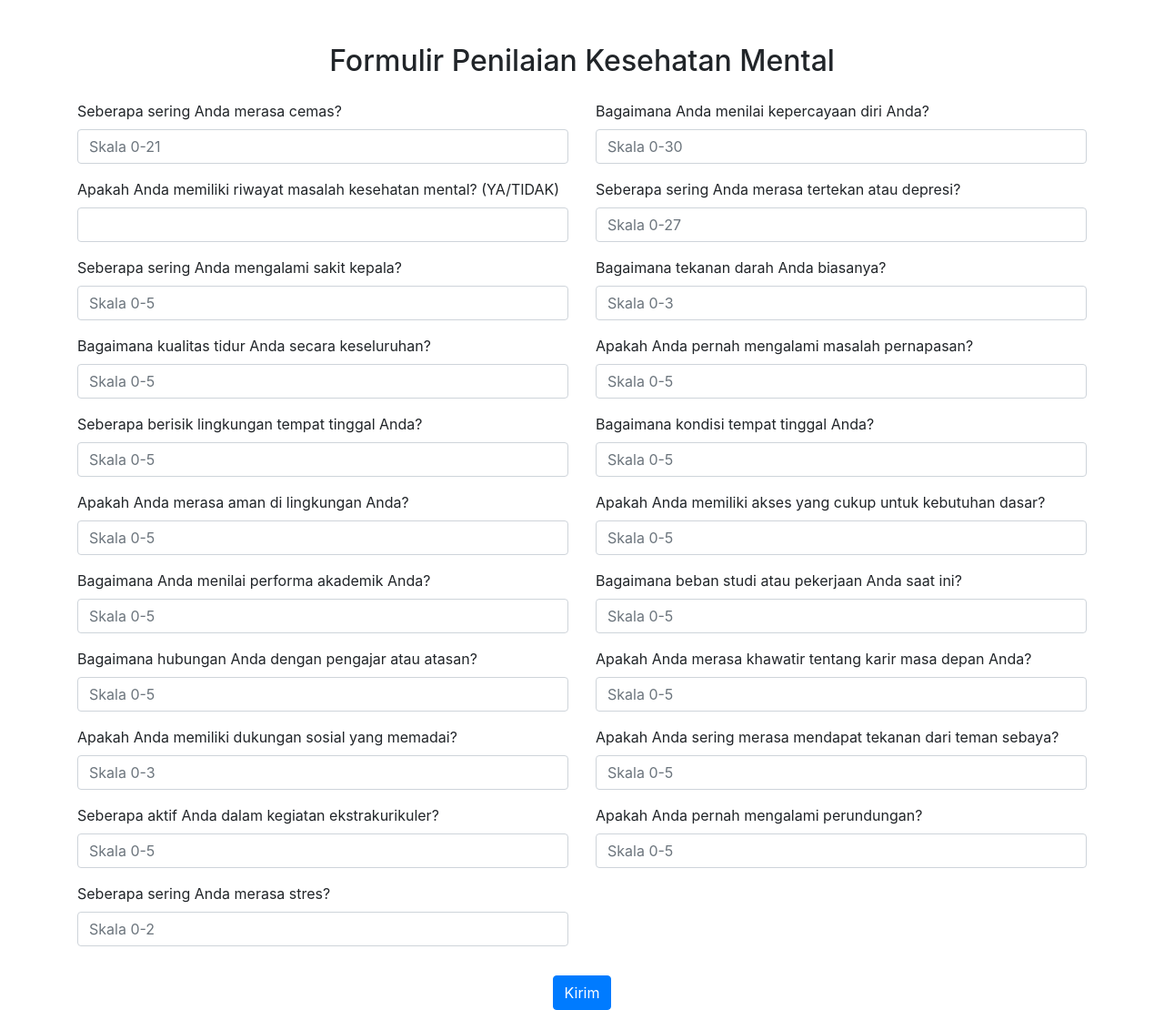
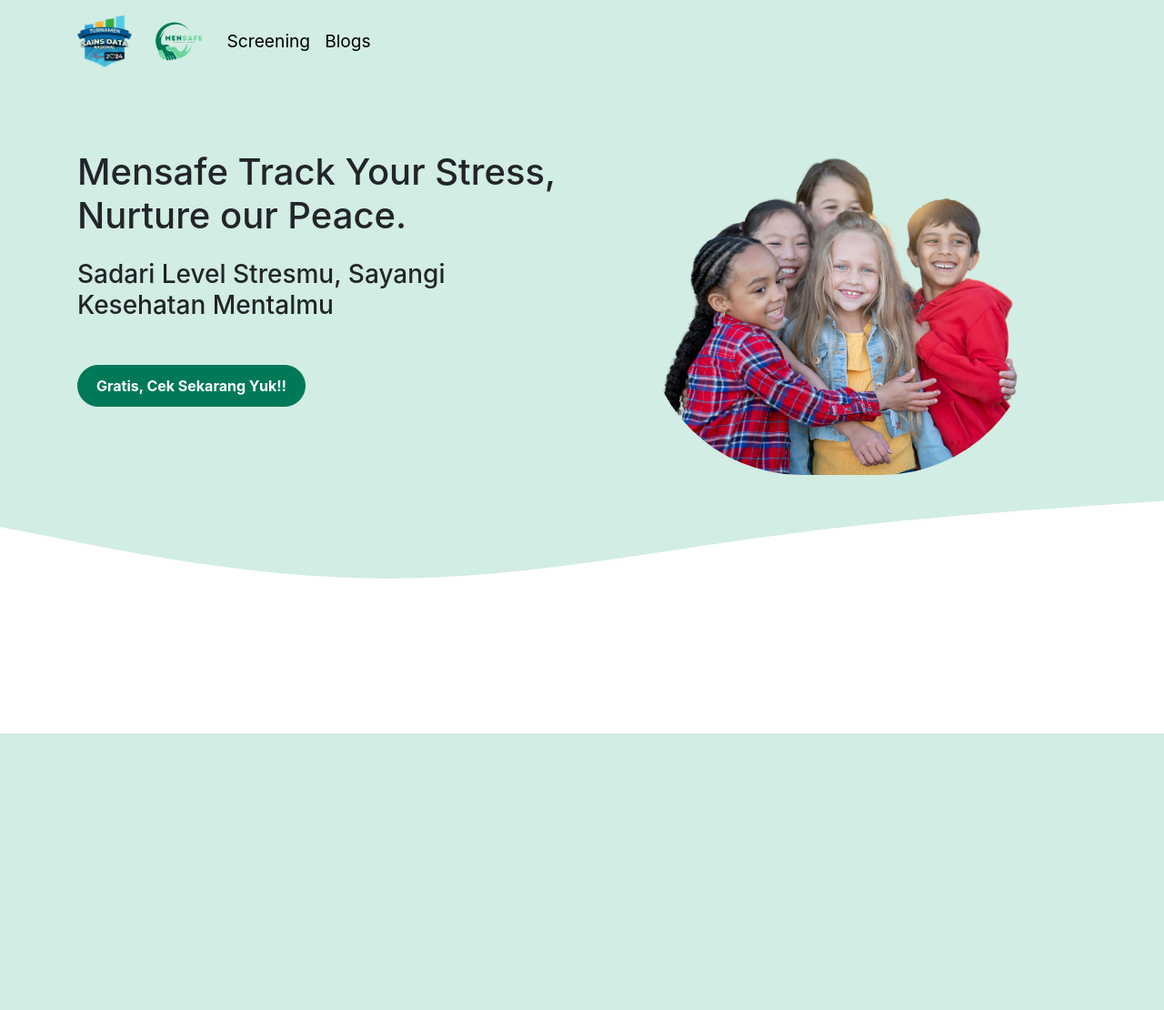
Before and after one commit to wendwin/Prediction-Mental-Health-Menggunakan-Model-Logistic-Regresi, a Flask app: page / in a window 1280 px wide. Shown: the whole page at 91% size. After the commit the page ends 806 px from the top, so only its background shows below. Run offline with Flask 3, Linux system fonts and the light colour scheme; parts of the project's set-up code (start-up, migrations or seed data) failed here and were passed over; some libraries are stand-ins or nearby versions.

Commit message:
membuat hero dan menambahkan file assets

```diff
--- /dev/null
+++ b/static/css/style.css
@@ -0,0 +1,42 @@
+.navbar-custom {
+    background-color: #d2ede3;
+}
+
+.navbar li a {
+    color: black;
+    font-size: larger;
+}
+
+.hero {
+    background-color: #d2ede3;
+    margin-top: 90px;
+}
+
+.hero span.satu {
+    color: #c21717;
+    font-size: 24px;
+}
+
+/* .hero span.dua {
+        color: #2a2a2a;
+        font-size: 20px;
+    } */
+
+.hero button {
+    padding: 10px 20px;
+    border-radius: 50px;
+    background-color: #007958;
+    border: 1px solid #007958;
+    color: #fff;
+    font-weight: bold;
+}
+
+.hero button:hover {
+    background-color: #1aca9b;
+    border: 1px solid #1aca9b;
+}
+
+.hero img {
+    background-size: 70%;
+    border-radius: 40%;
+}
--- a/templates/index.html
+++ b/templates/index.html
@@ -6,12 +6,64 @@
     <meta name="viewport" content="width=device-width, initial-scale=1.0">
     <title>Formulir Penilaian Kesehatan Mental</title>
     <!-- Link Bootstrap CSS -->
+    <link rel="stylesheet" href="{{ url_for('static', filename='css/style.css') }}">
     <link href="https://stackpath.bootstrapcdn.com/bootstrap/4.5.2/css/bootstrap.min.css" rel="stylesheet">
     <script src="https://cdn.userway.org/widget.js" data-account="m6NNwifJHR"></script>
 </head>
 
 <body>
-          <div class="container mt-5">
+
+    <nav class="navbar navbar-expand-lg navbar-custom fixed-top">
+        <div class="container">
+            <div class="nav-img">
+                <a class="navbar-brand" href="#">
+                    <img src="{{ url_for('static', filename='img/tdsn.png') }}" alt="" width="60">
+                </a>
+                <a class="navbar-brand" href="#">
+                    <img src="{{ url_for('static', filename='img/logo.png') }}" alt="" width="60">
+                </a>
+            </div>
+            <button class="navbar-toggler" type="button" data-bs-toggle="collapse" data-bs-target="#navbarNav"
+                aria-controls="navbarNav" aria-expanded="false" aria-label="Toggle navigation">
+                <span class="navbar-toggler-icon"></span>
+            </button>
+            <div class="collapse navbar-collapse" id="navbarNav">
+                <ul class="navbar-nav">
+                    <li class="nav-item">
+                        <a class="nav-link active" aria-current="page" href="#">Screening</a>
+                    </li>
+                    <li class="nav-item">
+                        <a class="nav-link" href="#">Blogs</a>
+                    </li>
+                </ul>
+            </div>
+        </div>
+    </nav>
+
+    <div class="hero">
+        <div class="container">
+            <div class="row d-flex justify-content-center align-items-center">
+                <div class="col-md-6">
+                    <div class="mb-5">
+                        <h1 class="mb-4">Mensafe Track Your Stress, <br>Nurture our Peace.</h1>
+                        <h3>Sadari Level Stresmu, Sayangi Kesehatan Mentalmu</h3>
+                    </div>
+                    <button type="button" class="btn">Gratis, Cek Sekarang Yuk!!</button>
+                </div>
+                <div class="col-md-6 text-center text-md-start">
+                    <img src="{{ url_for('static', filename='img/hero.png') }}" alt="" width="80%">
+                </div>
+            </div>
+        </div>
+    </div>
+
+    <svg xmlns="http://www.w3.org/2000/svg" viewBox="0 0 1440 320">
+        <path fill="#d2ede3" fill-opacity="1"
+            d="M0,64L80,80C160,96,320,128,480,128C640,128,800,96,960,74.7C1120,53,1280,43,1360,37.3L1440,32L1440,0L1360,0C1280,0,1120,0,960,0C800,0,640,0,480,0C320,0,160,0,80,0L0,0Z">
+        </path>
+    </svg>
+
+    <!-- <div class="container mt-5">
                     <h2 class="text-center mb-4">Formulir Penilaian Kesehatan Mental</h2>
                     <form action="{{ url_for('index') }}" method="POST">
                               <div class="row">
@@ -183,7 +235,7 @@
                                         <button type="submit" class="btn btn-primary mt-3">Kirim</button>
                               </div>
                     </form>
-          </div>
+          </div> -->
 
     <!-- Link Bootstrap JS dan dependensinya -->
     <script src="https://code.jquery.com/jquery-3.5.1.slim.min.js"></script>
```
Also changed, not shown: static/img/hero.png (added), static/img/logo.png (added), static/img/tdsn.png (added). Lines whose indentation alone changed are shown as unchanged.
